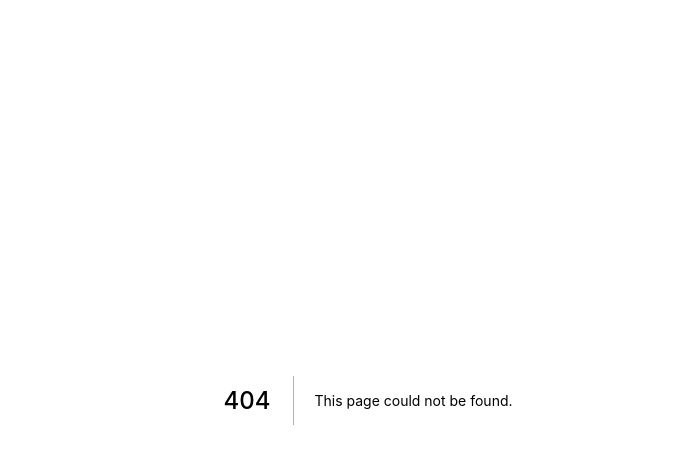
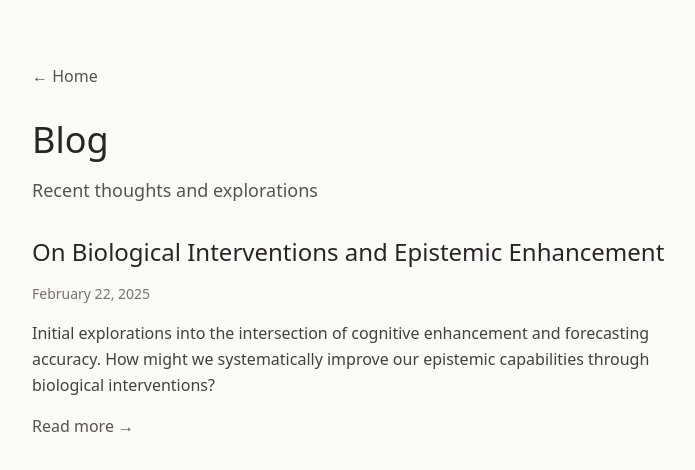
Before and after one commit to Lupp-netizen/Physarum, a Next.js app: page /blog in a window 1280 px wide. Before the commit this address had no page. Shown: the top 470 px of the page, without its empty margins (272-967 px from the left). Built offline with nearby package versions, Linux system fonts and the light colour scheme.

Commit message:
Create blog.js

```diff
--- /dev/null
+++ b/pages/blog.js
@@ -0,0 +1,55 @@
+import React from 'react';
+import Link from 'next/link';
+
+const BlogPage = () => {
+  return (
+    <div className="min-h-screen bg-stone-50">
+      {/* Organic shapes background */}
+      <div className="fixed inset-0 overflow-hidden opacity-5">
+        <div className="absolute top-0 left-0 w-96 h-96 bg-stone-400 rounded-full blur-3xl transform -translate-x-1/2 -translate-y-1/2 animate-pulse"
+             style={{animationDuration: '10s'}} />
+        <div className="absolute top-1/2 right-0 w-96 h-96 bg-stone-300 rounded-full blur-3xl transform translate-x-1/2 -translate-y-1/2 animate-pulse"
+             style={{animationDuration: '15s'}} />
+      </div>
+
+      <div className="relative">
+        <header className="pt-16 pb-8 px-8">
+          <div className="max-w-2xl mx-auto">
+            <Link href="/">
+              <a className="text-stone-600 hover:text-stone-800">← Home</a>
+            </Link>
+            <h1 className="text-4xl font-light text-stone-800 mt-8 mb-4">Blog</h1>
+            <p className="text-lg text-stone-600 font-light">
+              Recent thoughts and explorations
+            </p>
+          </div>
+        </header>
+
+        <main className="px-8 pb-16">
+          <div className="max-w-2xl mx-auto space-y-16">
+            {/* Sample blog posts - you can edit these */}
+            <article className="prose">
+              <h2 className="text-2xl font-light text-stone-800 mb-4">
+                On Biological Interventions and Epistemic Enhancement
+              </h2>
+              <div className="text-sm text-stone-500 mb-4">February 22, 2025</div>
+              <p className="text-stone-700 leading-relaxed">
+                Initial explorations into the intersection of cognitive enhancement and forecasting accuracy.
+                How might we systematically improve our epistemic capabilities through biological interventions?
+              </p>
+              <div className="mt-4">
+                <Link href="/blog/biological-interventions">
+                  <a className="text-stone-600 hover:text-stone-800 transition-colors">
+                    Read more →
+                  </a>
+                </Link>
+              </div>
+            </article>
+          </div>
+        </main>
+      </div>
+    </div>
+  );
+};
+
+export default BlogPage;
```
